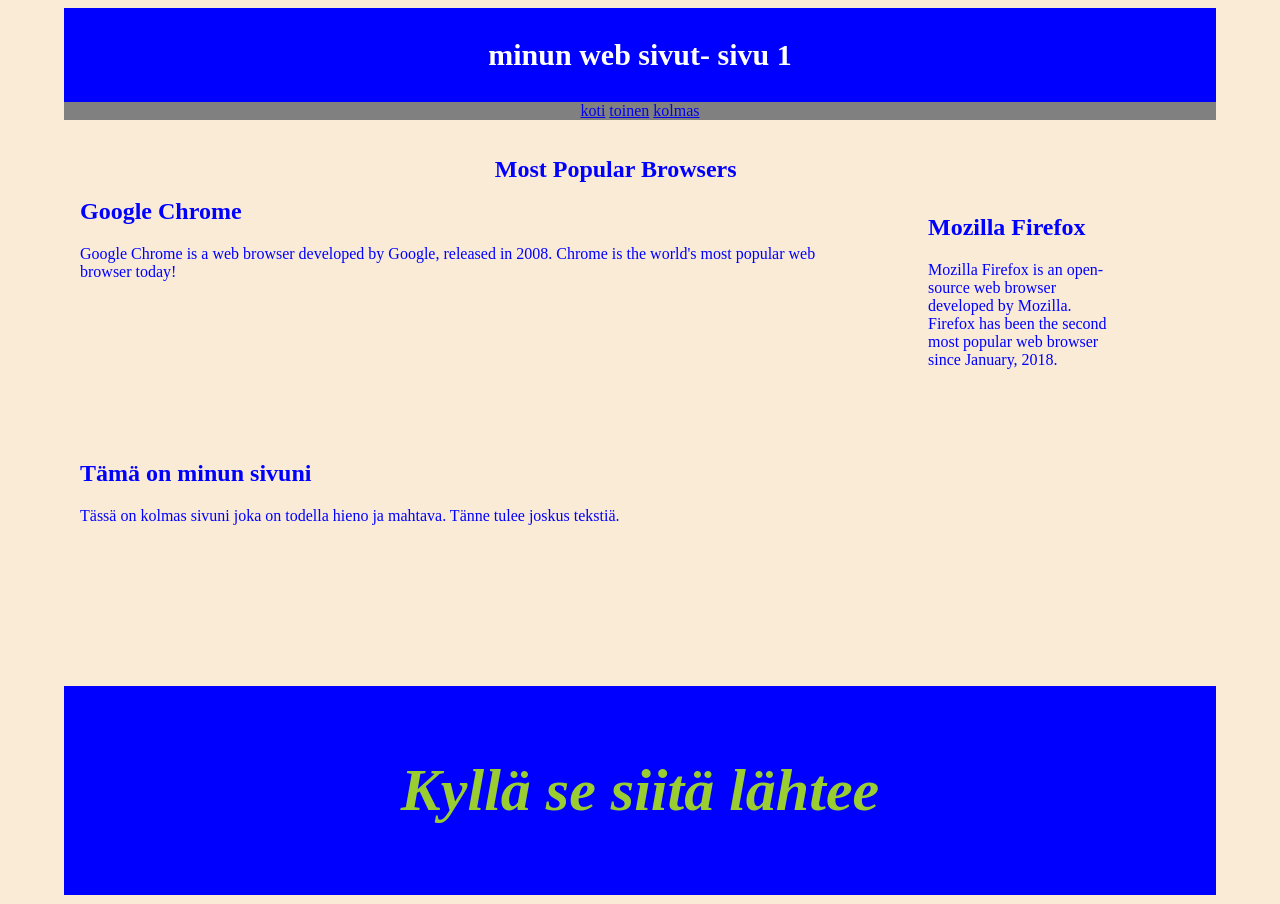
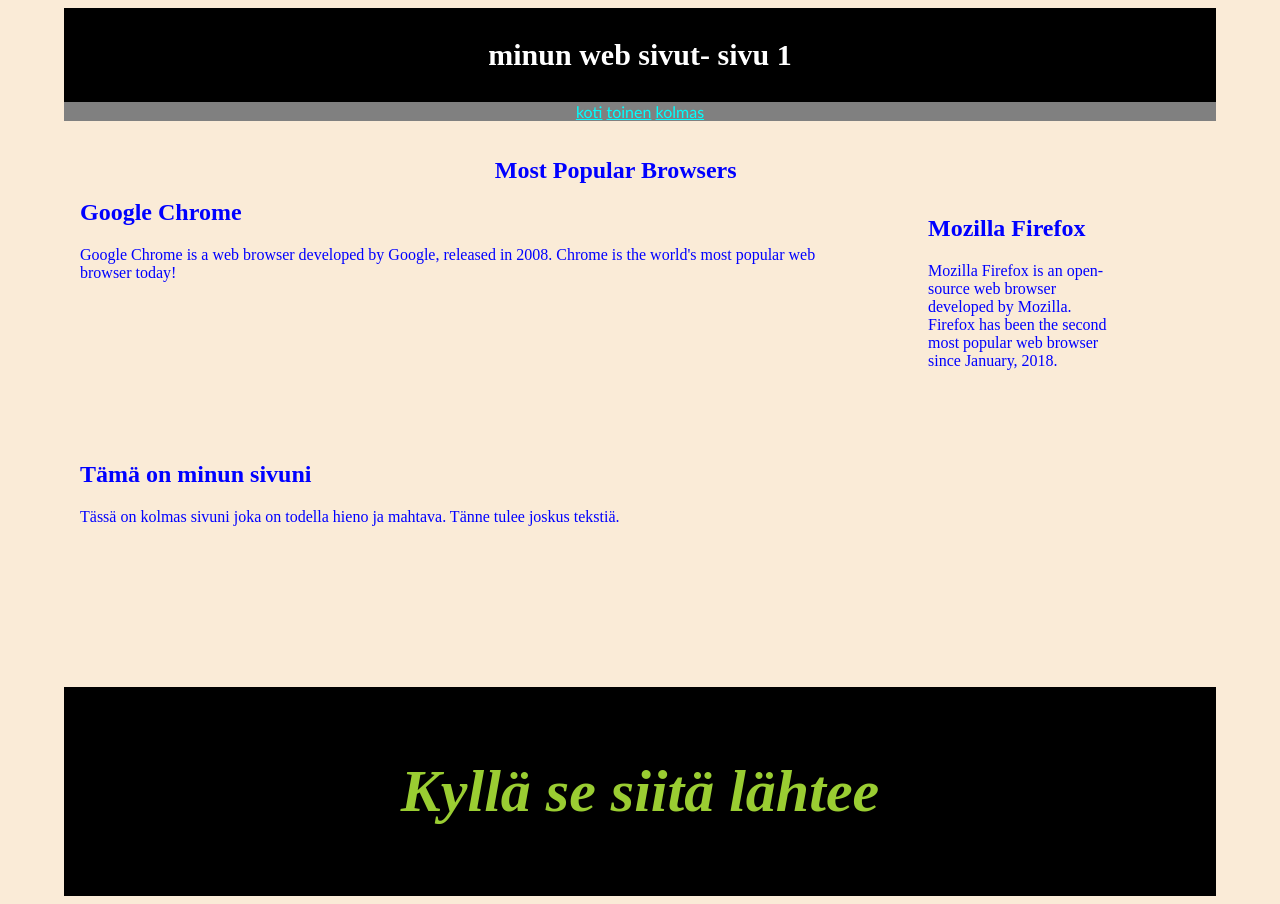
Before and after one commit to Goutsi/Goutsi.github.io, a plain HTML site: page index.html in a window 1280 px wide. Drawn offline with Linux system fonts and the light colour scheme.

Commit message:
päivitykset

```diff
--- a/index.html
+++ b/index.html
@@ -29,7 +29,7 @@
         </article>
         </aside>
         <article>
-          <h1>Tämä on minun sivuni</h1>
+          <h2>Tämä on minun sivuni</h2>
           <p>Tässä on kolmas sivuni joka on todella hieno ja mahtava. Tänne tulee joskus tekstiä.</p>
         </article>
       <footer>
--- a/styles.css
+++ b/styles.css
@@ -1,5 +1,5 @@
 header,footer{
-    background-color: blue;
+    background-color: black;
     color: white;
     padding: 1em;
     text-align: center;
@@ -7,7 +7,6 @@ header,footer{
     font-weight: bold;
     clear: left;
 }
-
 
 
 
@@ -20,6 +19,10 @@ nav ul{
     height: 550px;
     float: left;
     text-align: left;
+}
+
+li>a {
+    color: black;
 }
 
 section {
@@ -66,8 +69,11 @@ footer{
     background-color: gray;
     display:block;
     text-align: center;
+    font-family: 'Gill Sans', 'Gill Sans MT', Calibri, 'Trebuchet MS', sans-serif;
+ }
 
-
+ div>a {
+    color: cyan;
  }
 
 
```
Also changed, not shown: second.html (+1 -1 lines).
